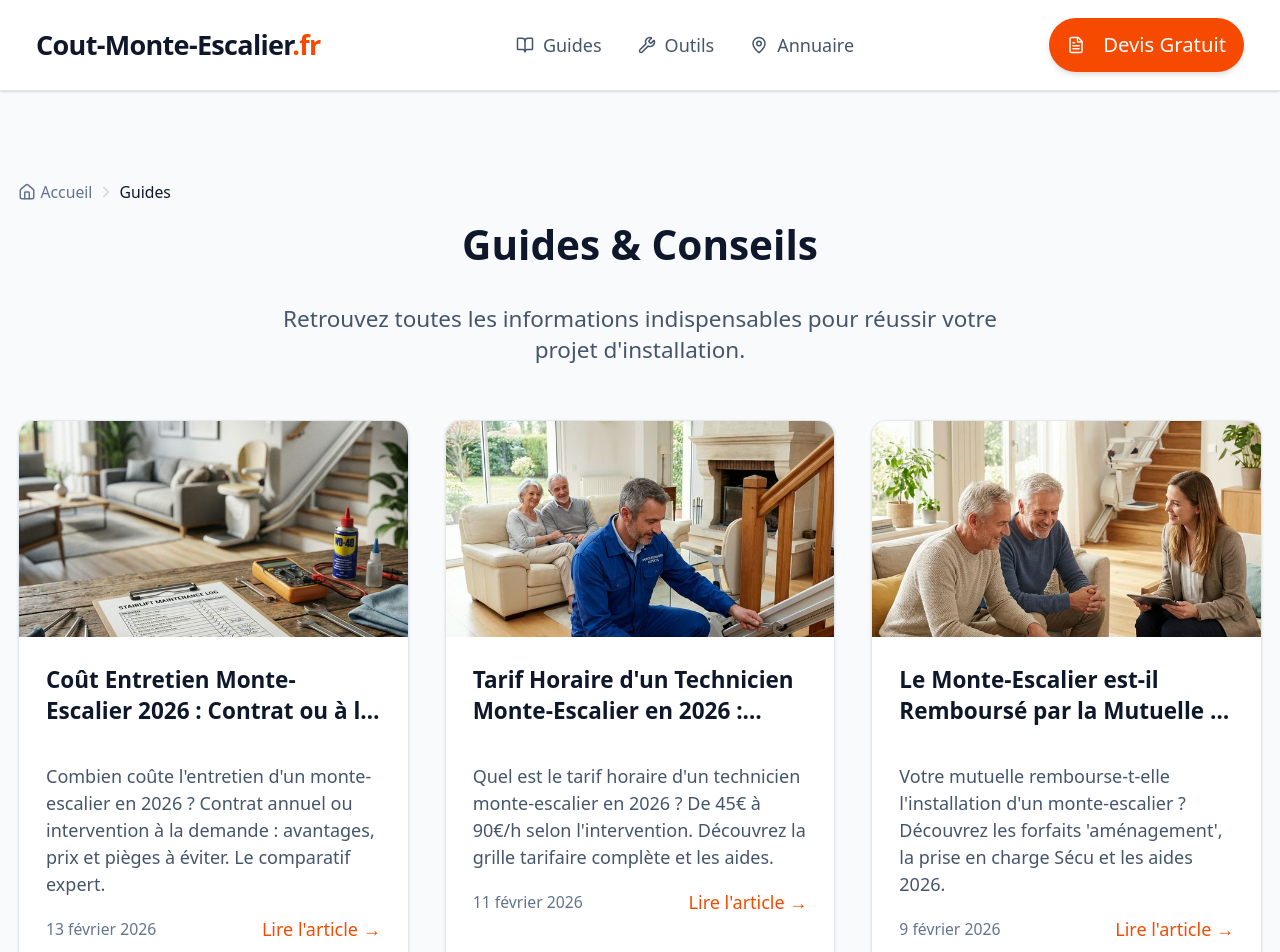
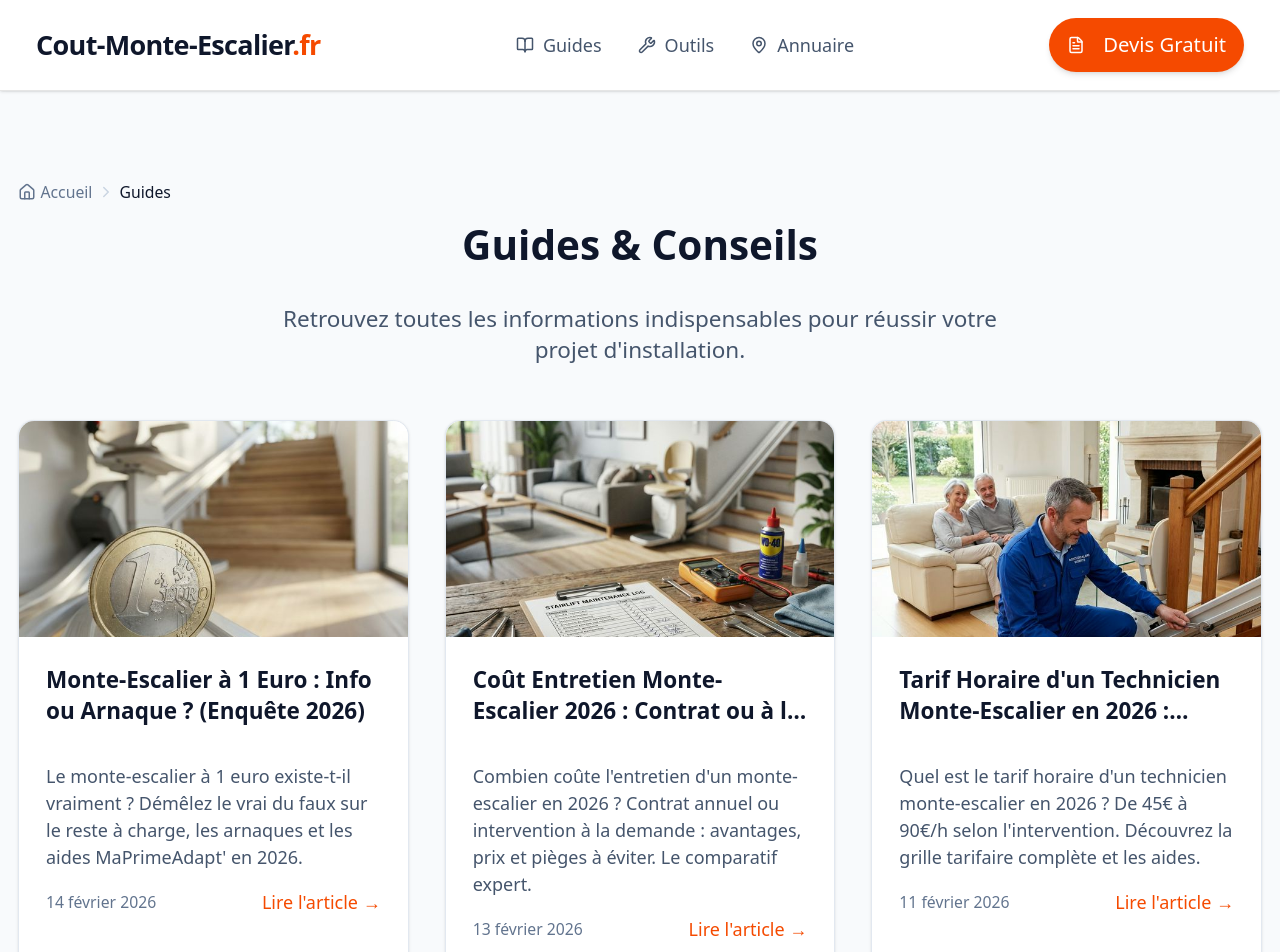
Before and after one commit to baguettecroissant/cout-monte-escalier.fr, a Next.js app: page /guides in a window 1280 px wide. Shown: the top 952 px of the page. Built offline with nearby package versions, Linux system fonts and the light colour scheme.

Commit message:
feat(blog): add monte-escalier-1-euro article

```diff
--- a/src/data/guides-content.ts
+++ b/src/data/guides-content.ts
@@ -1642,6 +1642,67 @@ Relisez bien les exclusions de garantie avant de signer ! Souvent, les <strong>b
 
 <p>Besoin d'un technicien qualifié pour un devis maintenance ? Que vous soyez dans le <a href='/annuaire/calvados-14' class='text-orange-600 hover:underline'>Calvados</a> ou en <a href='/annuaire/indre-et-loire-37' class='text-orange-600 hover:underline'>Indre-et-Loire</a>, utilisez notre annuaire pour trouver un expert certifié proche de chez vous.</p>
         `
+    },
+    {
+        slug: "monte-escalier-1-euro-arnaque",
+        title: "Monte-Escalier à 1 Euro : Info ou Arnaque ? (Enquête 2026)",
+        excerpt: "Le monte-escalier à 1 euro existe-t-il vraiment ? Démêlez le vrai du faux sur le reste à charge, les arnaques et les aides MaPrimeAdapt' en 2026.",
+        date: "2026-02-14",
+        author: "Équipe Rédaction",
+        image: "/images/blog/monte-escalier-1-euro.jpg",
+        metaTitle: "Monte-Escalier à 1 Euro : Info ou Arnaque ? Le Vrai du Faux 2026",
+        metaDescription: "Peut-on vraiment obtenir un monte-escalier pour 1 euro ? Analyse des offres 2026, du dispositif MaPrimeAdapt' et des pièges à éviter pour les seniors.",
+        imagePrompt: "A close-up, photorealistic conceptual image of a 1 Euro coin resting securely on the sleek rail of a modern stairlift in a bright, contemporary home. Soft daylighting, clean composition, emphasizing accessibility and affordability.",
+        content: `
+            < h2 > Le Monte- Escalier "Gratuit" : La Réalité derrière la Promesse </h2>
+            < p > Depuis le succès de l'isolation à 1 euro, de nombreuses publicités promettent désormais des <strong>monte-escaliers à 1 euro</strong>. Soyons clairs d'emblée : en 2026, <strong>l'offre légale nationale "Monte-Escalier à 1€" n'existe pas < /strong> sous cette forme stricte.</p >
+    <p>Il s'agit souvent d'un argument commercial abusif utilisé par des sociétés peu scrupuleuses.Cependant, grâce au cumul des nouvelles aides de l'État (notamment <strong>MaPrimeAdapt' < /strong>), il est possible de réduire considérablement la facture, parfois jusqu'à 90% du montant total pour les revenus les plus modestes.</p >
+
+    <h2>Combien Coûte Réellement une Installation ? </h2>
+        < p > Pour comprendre le mécanisme des aides, il faut partir du prix réel du marché.Une installation de qualité, réalisée par un professionnel agréé, représente un investissement technique important : </p>
+        < ul >
+    <li><strong>Monte - escalier droit : </strong> Comptez entre <strong>3 000€ et 5 000€</strong > (pose comprise).</li>
+    < li > <strong>Monte - escalier tournant(sur - mesure) : </strong> Comptez entre <strong>7 000€ et 10 000€</strong >.</li>
+    < li > <strong>Monte - escalier extérieur : </strong> Entre <strong>4 000€ et 8 000€</strong > selon la longueur.</li>
+    </ul>
+
+    < div class= "bg-blue-50 p-6 rounded-lg border-l-4 border-blue-500 my-8" >
+    <h4 class="text-blue-900 font-bold text-lg mb-2" >💡 Le Conseil de l'Expert</h4>
+    < p class= "text-blue-800" >
+    Méfiez - vous des devis anormalement bas(moins de 2 000€ pose comprise).Ils cachent souvent du matériel d'occasion reconditionné vendu comme neuf, ou des modèles chinois sans SAV en France. Votre sécurité ne vaut pas une économie de bout de chandelle.
+    </p>
+    </div>
+
+    < h2 > Comment S'approcher du Reste à Charge Zéro ?</h2>
+    < p > Si le "1 euro" symbolique est difficile à atteindre, vous pouvez financer la majeure partie de votre < strong > fauteuil élévateur < /strong> en cumulant intelligemment les dispositifs suivants :</p >
+
+    <h3>1. MaPrimeAdapt' : Le Pilier Central</h3>
+    < p > Depuis 2024, cette aide unique fusionne les anciens dispositifs de l'Anah. Elle finance <strong>50% à 70%</strong> du montant des travaux (plafonnés à 22 000€) selon vos revenus. Pour un couple de retraités aux revenus modestes, c'est jusqu'à 70% de la facture qui est prise en charge directement.</p>
+
+    < h3 > 2. Le Crédit d'Impôt (25%)</h3>
+    < p > En complément, vous bénéficiez d'un crédit d'impôt de < strong > 25 % </strong> sur les dépenses restantes. Même si vous ne payez pas d'impôts, le Trésor Public vous rembourse cette somme par chèque ou virement.</p >
+
+    <h3>3. Les Aides Locales et Caisses de Retraite </h3>
+    < p > C'est ici que se joue la différence. Certaines régions ou départements abondent les aides nationales. Que vous habitiez en <a href=' / annuaire / nord - 59' class='text - orange - 600 hover: underline'>Nord</a> ou en <a href=' / annuaire / rhone - 69' class='text - orange - 600 hover: underline'>Rhône</a>, des subventions complémentaires (PCH, APA) peuvent venir couvrir le reste à charge.</p>
+
+    < div class= "my-8 text-center" >
+    <a href="#top" class= "inline-block bg-orange-600 text-white font-bold py-3 px-8 rounded-full hover:bg-orange-700 transition-colors shadow-lg" >
+    Simuler mes Aides et Comparer les Prix
+    </a>
+    </div>
+
+    < h2 > Attention aux Arnaques : Les Signaux d'Alerte</h2>
+    < p > Le marché de la < strong > Silver Économie < /strong> attire malheureusement des acteurs malveillants. Voici comment repérer une tentative d'arnaque au "Monte-Escalier à 1 Euro" :</p >
+    <ul>
+    <li><strong>Démarchage téléphonique agressif : </strong> L'État et l'Anah ne démarchant JAMAIS par téléphone.</li >
+    <li><strong>Absence de visite technique : </strong> Un devis sérieux nécessite impérativement une prise de mesures à domicile.</li >
+    <li><strong>Pression pour signer "tout de suite" : </strong> Un technicien honnête vous laisse toujours un délai de réflexion légal de 14 jours.</li >
+    <li><strong>Crédit à la consommation déguisé : </strong> Certains vendeurs vous font signer une offre de financement à taux élevé en vous faisant croire qu'il s'agit d'un dossier de subvention.</li >
+    </ul>
+
+    < h2 > Où Trouver un Installateur de Confiance ? </h2>
+        < p > Pour garantir votre éligibilité aux aides et éviter les déconvenues, passez obligatoirement par un artisan qualifié RGE ou un installateur agréé par les grandes marques.Notre annuaire recense les professionnels vérifiés dans toute la France, que ce soit pour une installation en < a href = '/annuaire/gironde-33' class= 'text-orange-600 hover:underline' > Gironde < /a> ou dans les <a href='/annuaire / alpes - maritimes-06' class='text - orange - 600 hover: underline'>Alpes-Maritimes</a>.</p>
+        `
     }
 ];
 
```
Also changed, not shown: public/images/blog/monte-escalier-1-euro.jpg (added).
